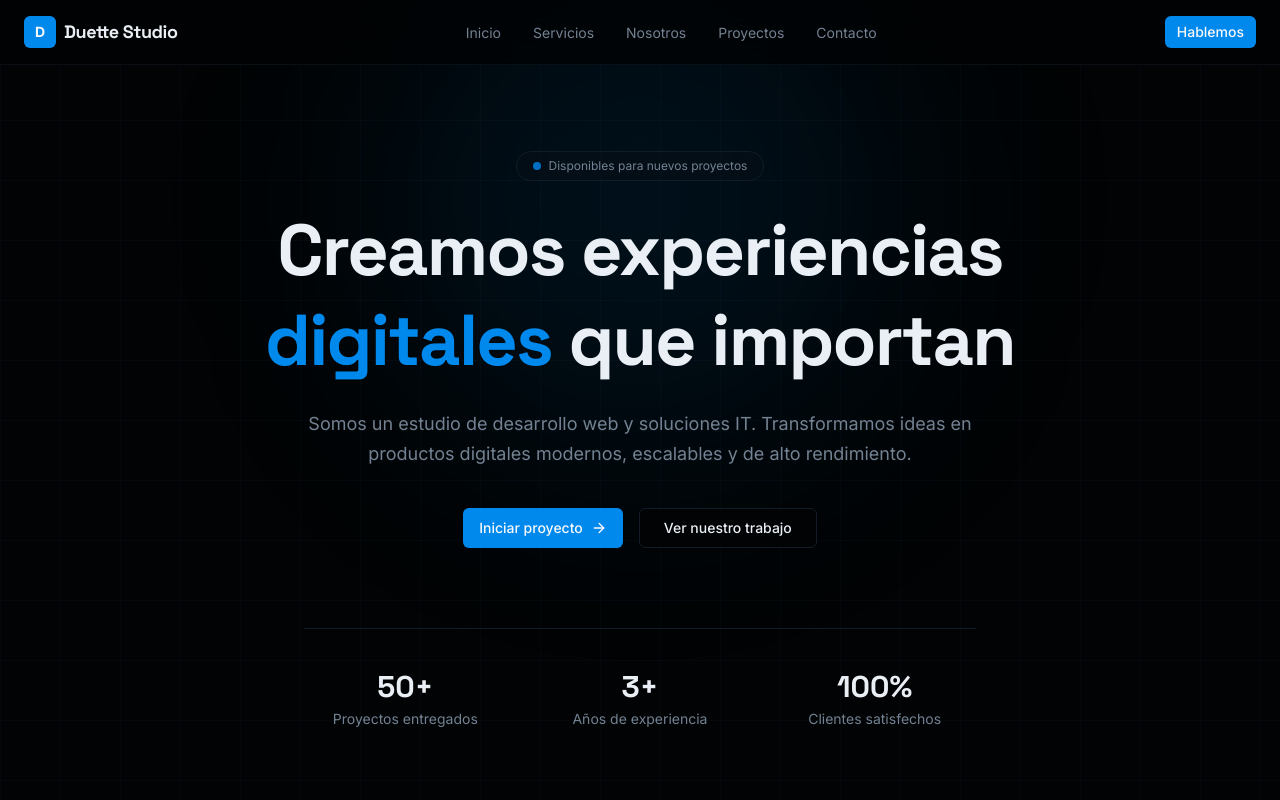
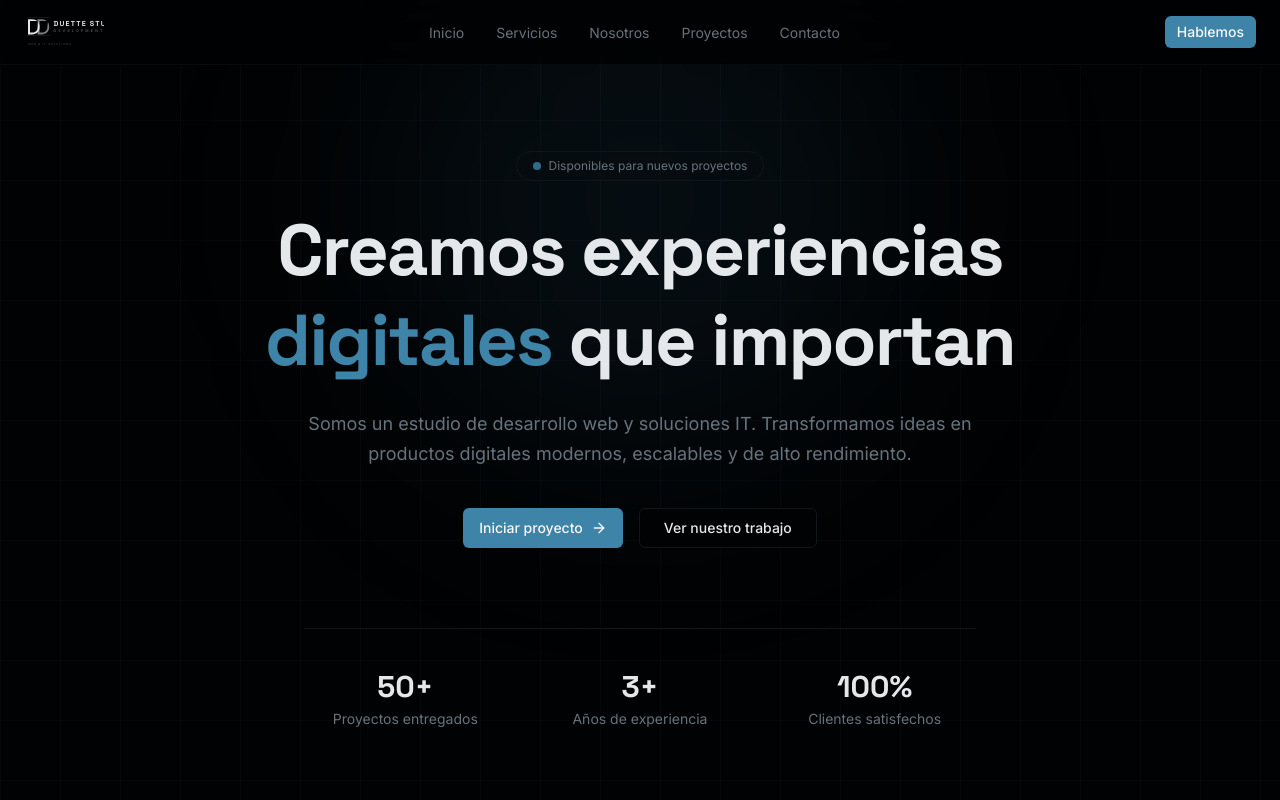
Before and after one commit to AlanTT7/grupo-duette-website, a Next.js app: page / in a window 1280 px wide. Shown: the top 800 px of the page. Built offline with nearby package versions, Linux system fonts and the light colour scheme.

Commit message:
feat: create new metallic logo component and update color palette\n\nAdd '<Logo>' SVG component and update color scheme to steely blue

```diff
--- a/app/globals.css
+++ b/app/globals.css
@@ -4,39 +4,39 @@
 @custom-variant dark (&:is(.dark *));
 
 :root {
-  --background: oklch(0.09 0.01 250);
-  --foreground: oklch(0.95 0.01 250);
-  --card: oklch(0.13 0.015 250);
-  --card-foreground: oklch(0.95 0.01 250);
-  --popover: oklch(0.13 0.015 250);
-  --popover-foreground: oklch(0.95 0.01 250);
-  --primary: oklch(0.62 0.18 250);
+  --background: oklch(0.08 0.008 240);
+  --foreground: oklch(0.93 0.006 240);
+  --card: oklch(0.12 0.012 240);
+  --card-foreground: oklch(0.93 0.006 240);
+  --popover: oklch(0.12 0.012 240);
+  --popover-foreground: oklch(0.93 0.006 240);
+  --primary: oklch(0.58 0.09 235);
   --primary-foreground: oklch(0.98 0 0);
-  --secondary: oklch(0.16 0.02 250);
-  --secondary-foreground: oklch(0.85 0.03 250);
-  --muted: oklch(0.16 0.02 250);
-  --muted-foreground: oklch(0.6 0.03 250);
-  --accent: oklch(0.62 0.18 250);
+  --secondary: oklch(0.15 0.015 240);
+  --secondary-foreground: oklch(0.82 0.02 240);
+  --muted: oklch(0.15 0.015 240);
+  --muted-foreground: oklch(0.55 0.02 240);
+  --accent: oklch(0.58 0.09 235);
   --accent-foreground: oklch(0.98 0 0);
   --destructive: oklch(0.577 0.245 27.325);
   --destructive-foreground: oklch(0.577 0.245 27.325);
-  --border: oklch(0.22 0.025 250);
-  --input: oklch(0.22 0.025 250);
-  --ring: oklch(0.62 0.18 250);
-  --chart-1: oklch(0.62 0.18 250);
-  --chart-2: oklch(0.55 0.15 230);
-  --chart-3: oklch(0.48 0.12 260);
-  --chart-4: oklch(0.7 0.1 240);
-  --chart-5: oklch(0.65 0.08 220);
+  --border: oklch(0.20 0.018 240);
+  --input: oklch(0.20 0.018 240);
+  --ring: oklch(0.58 0.09 235);
+  --chart-1: oklch(0.58 0.09 235);
+  --chart-2: oklch(0.50 0.07 230);
+  --chart-3: oklch(0.45 0.06 245);
+  --chart-4: oklch(0.65 0.06 235);
+  --chart-5: oklch(0.60 0.05 225);
   --radius: 0.5rem;
-  --sidebar: oklch(0.11 0.015 250);
-  --sidebar-foreground: oklch(0.95 0.01 250);
-  --sidebar-primary: oklch(0.62 0.18 250);
+  --sidebar: oklch(0.10 0.01 240);
+  --sidebar-foreground: oklch(0.93 0.006 240);
+  --sidebar-primary: oklch(0.58 0.09 235);
   --sidebar-primary-foreground: oklch(0.98 0 0);
-  --sidebar-accent: oklch(0.16 0.02 250);
-  --sidebar-accent-foreground: oklch(0.85 0.03 250);
-  --sidebar-border: oklch(0.22 0.025 250);
-  --sidebar-ring: oklch(0.62 0.18 250);
+  --sidebar-accent: oklch(0.15 0.015 240);
+  --sidebar-accent-foreground: oklch(0.82 0.02 240);
+  --sidebar-border: oklch(0.20 0.018 240);
+  --sidebar-ring: oklch(0.58 0.09 235);
 }
 
 @theme inline {
--- a/app/layout.tsx
+++ b/app/layout.tsx
@@ -36,7 +36,7 @@ export const metadata: Metadata = {
 }
 
 export const viewport: Viewport = {
-  themeColor: '#0a0e1a',
+  themeColor: '#0d1117',
 }
 
 export default function RootLayout({
--- a/components/footer.tsx
+++ b/components/footer.tsx
@@ -1,3 +1,5 @@
+import { Logo } from "@/components/logo"
+
 const footerLinks = {
   Servicios: [
     { label: "Desarrollo Web", href: "#servicios" },
@@ -23,14 +25,7 @@ export function Footer() {
         <div className="grid gap-10 md:grid-cols-4">
           {/* Brand */}
           <div className="md:col-span-1">
-            <div className="flex items-center gap-2">
-              <div className="flex h-8 w-8 items-center justify-center rounded-md bg-primary">
-                <span className="text-sm font-bold text-primary-foreground">D</span>
-              </div>
-              <span className="text-lg font-bold tracking-tight text-foreground font-mono">
-                Duette Studio
-              </span>
-            </div>
+            <Logo size={36} className="text-foreground" />
             <p className="mt-4 max-w-xs text-sm leading-relaxed text-muted-foreground">
               Estudio de desarrollo web y soluciones IT. Creamos productos
               digitales que generan impacto.
--- /dev/null
+++ b/components/logo.tsx
@@ -0,0 +1,115 @@
+interface LogoProps {
+  className?: string
+  /** Show only the monogram mark */
+  markOnly?: boolean
+  /** Override height in px – width scales proportionally */
+  size?: number
+}
+
+/**
+ * Duette Studio logo inspired by the serif‑monogram style.
+ * Two elegant "D" letters as the brand mark, with the full
+ * name rendered below when `markOnly` is false.
+ */
+export function Logo({ className, markOnly = false, size = 40 }: LogoProps) {
+  if (markOnly) {
+    return (
+      <svg
+        width={size}
+        height={size}
+        viewBox="0 0 80 80"
+        fill="none"
+        xmlns="http://www.w3.org/2000/svg"
+        className={className}
+        aria-label="Duette Studio"
+      >
+        {/* Left D */}
+        <path
+          d="M10 16h12c14 0 22 8 22 22s-8 22-22 22H10V16zm6 5v34h6c10.5 0 16.5-6.5 16.5-17S32.5 21 22 21h-6z"
+          fill="currentColor"
+        />
+        {/* Right D, slightly overlapping */}
+        <path
+          d="M38 16h12c14 0 22 8 22 22s-8 22-22 22H38V16zm6 5v34h6c10.5 0 16.5-6.5 16.5-17S56.5 21 50 21h-6z"
+          fill="currentColor"
+          opacity="0.6"
+        />
+        {/* Thin top accent line */}
+        <rect x="8" y="12" width="64" height="1.5" rx="0.75" fill="currentColor" opacity="0.25" />
+        {/* Thin bottom accent line */}
+        <rect x="8" y="63" width="64" height="1.5" rx="0.75" fill="currentColor" opacity="0.25" />
+      </svg>
+    )
+  }
+
+  // Full logo: monogram + wordmark
+  const aspectRatio = 200 / 80
+  const width = size * aspectRatio
+  return (
+    <svg
+      width={width}
+      height={size}
+      viewBox="0 0 200 80"
+      fill="none"
+      xmlns="http://www.w3.org/2000/svg"
+      className={className}
+      aria-label="Duette Studio Development"
+    >
+      {/* ── Monogram ── */}
+      {/* Left D */}
+      <path
+        d="M10 8h10c12 0 19 7 19 19s-7 19-19 19H10V8zm5 4.5v29h5c9 0 14.5-5.5 14.5-14.5S39 12.5 30 12.5h-5z"
+        fill="currentColor"
+      />
+      {/* Right D */}
+      <path
+        d="M34 8h10c12 0 19 7 19 19s-7 19-19 19H34V8zm5 4.5v29h5c9 0 14.5-5.5 14.5-14.5S63 12.5 54 12.5h-5z"
+        fill="currentColor"
+        opacity="0.55"
+      />
+      {/* Top accent line */}
+      <rect x="8" y="4" width="56" height="1.2" rx="0.6" fill="currentColor" opacity="0.2" />
+      {/* Bottom accent line */}
+      <rect x="8" y="48.5" width="56" height="1.2" rx="0.6" fill="currentColor" opacity="0.2" />
+
+      {/* ── Wordmark ── */}
+      <text
+        x="74"
+        y="24"
+        fill="currentColor"
+        fontFamily="'Space Grotesk', var(--font-space-grotesk), system-ui, sans-serif"
+        fontSize="18"
+        fontWeight="700"
+        letterSpacing="3"
+      >
+        DUETTE STUDIO
+      </text>
+      <text
+        x="74"
+        y="40"
+        fill="currentColor"
+        fontFamily="'Inter', var(--font-inter), system-ui, sans-serif"
+        fontSize="9"
+        fontWeight="400"
+        letterSpacing="5.5"
+        opacity="0.5"
+      >
+        DEVELOPMENT
+      </text>
+
+      {/* ── Tagline at bottom ── */}
+      <text
+        x="10"
+        y="72"
+        fill="currentColor"
+        fontFamily="'Inter', var(--font-inter), system-ui, sans-serif"
+        fontSize="7"
+        fontWeight="400"
+        letterSpacing="2"
+        opacity="0.3"
+      >
+        WEB &amp; IT SOLUTIONS
+      </text>
+    </svg>
+  )
+}
--- a/components/navbar.tsx
+++ b/components/navbar.tsx
@@ -3,6 +3,7 @@
 import { useState } from "react"
 import { Menu, X } from "lucide-react"
 import { Button } from "@/components/ui/button"
+import { Logo } from "@/components/logo"
 
 const navLinks = [
   { label: "Inicio", href: "#inicio" },
@@ -18,13 +19,8 @@ export function Navbar() {
   return (
     <header className="fixed top-0 left-0 right-0 z-50 border-b border-border/50 bg-background/80 backdrop-blur-xl">
       <nav className="mx-auto flex max-w-7xl items-center justify-between px-6 py-4">
-        <a href="#inicio" className="flex items-center gap-2">
-          <div className="flex h-8 w-8 items-center justify-center rounded-md bg-primary">
-            <span className="text-sm font-bold text-primary-foreground">D</span>
-          </div>
-          <span className="text-lg font-bold tracking-tight text-foreground font-mono">
-            Duette Studio
-          </span>
+        <a href="#inicio" className="flex items-center text-foreground transition-opacity hover:opacity-80">
+          <Logo size={32} />
         </a>
 
         <ul className="hidden items-center gap-8 md:flex">
```
Also changed, not shown: 1 other file (tests, documents, lock files or other folders).
